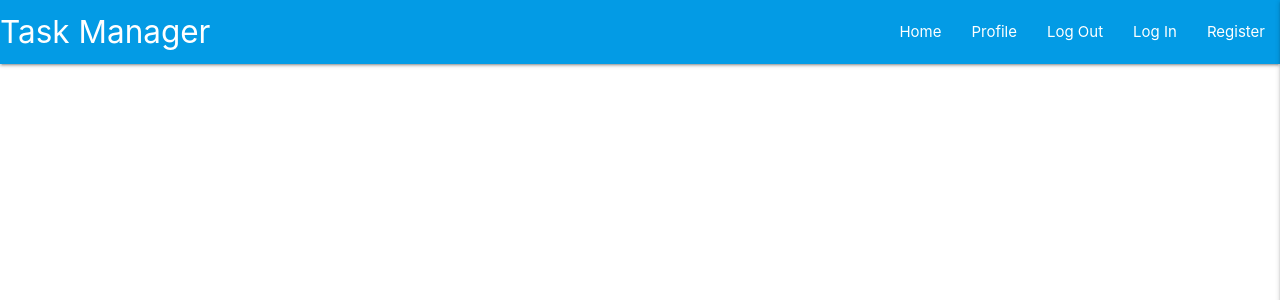
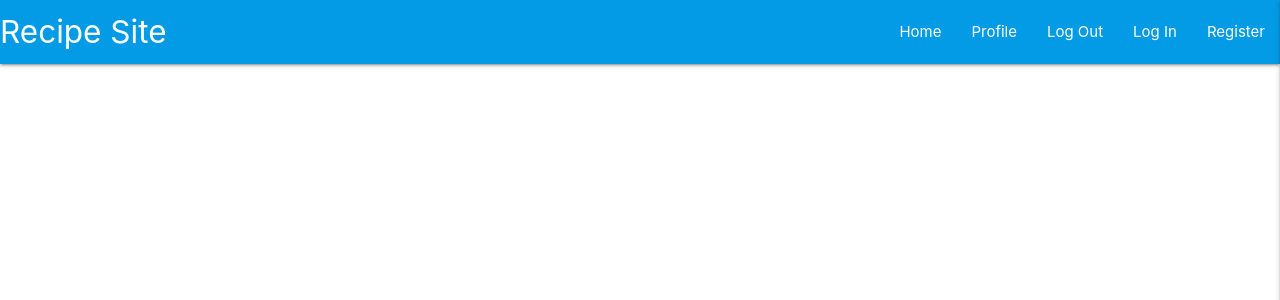
Before and after one commit to AM505/recipie_site, a Flask app: page / in a window 1280 px wide. Shown: the top 300 px of the page. Run offline with Flask 3, Linux system fonts and the light colour scheme.

Commit message:
removed some unused paths

```diff
--- a/recipe_site/templates/base.html
+++ b/recipe_site/templates/base.html
@@ -9,14 +9,14 @@
     <link rel="stylesheet" href="{{url_for('static', filename='css/style.css')}}">
     {% block styes %}
     {% endblock %}
-    <title>Task Manager</title>
+    <title>Recipe Site</title>
 </head>
 <body>
     <header>
         <!-- top navbar -->
         <nav class="nav-extended text-shadow light-blue darken-1">
             <div class="nav-wrapper">
-                <a href="{{url_for('index')}}" class="brand-logo">Task Manager</a>
+                <a href="{{url_for('index')}}" class="brand-logo">Recipe Site</a>
                 <a href="#" data-target="mobile-demo" class="sidenav-trigger right"><i class="fas fa-bars"></i></a>
                 <ul class="right hide-on-med-and-down">
                     <li><a href="{{url_for('index')}}">Home</a></li>
@@ -29,7 +29,7 @@
         </nav>
         <!-- mobile side navbar -->
         <ul class="sidenav" id="mobile-demo">
-            <li><h4 class="center-align light-blue-text text-darken-4">Task Manager</h4></li>
+            <li><h4 class="center-align light-blue-text text-darken-4">Recipe Site</h4></li>
             <li><a href="{{url_for('index')}}">Home</a></li>
             <li><a href="#">Profile</a></li>
             <li><a href="#">Log Out</a></li>
--- a/recipe_site/templates/index.html
+++ b/recipe_site/templates/index.html
@@ -8,9 +8,9 @@
     {%endif%}
     {% for recipe in recipes %}
             <div class="card">
-                <h2><a href="/{{recipe.recipe_url}}">{{recipe.name}}</a></h2>
+                <h2><a href="#">{{recipe.name}}</a></h2>
                 <p>{{recipe.description}}</p>
-                <img src="{{url_for('static', filename='img/' + recipe.img_url)}}" alt="">
+                <img src="#" alt="">
             </div>
 
     {% endfor %}
```
